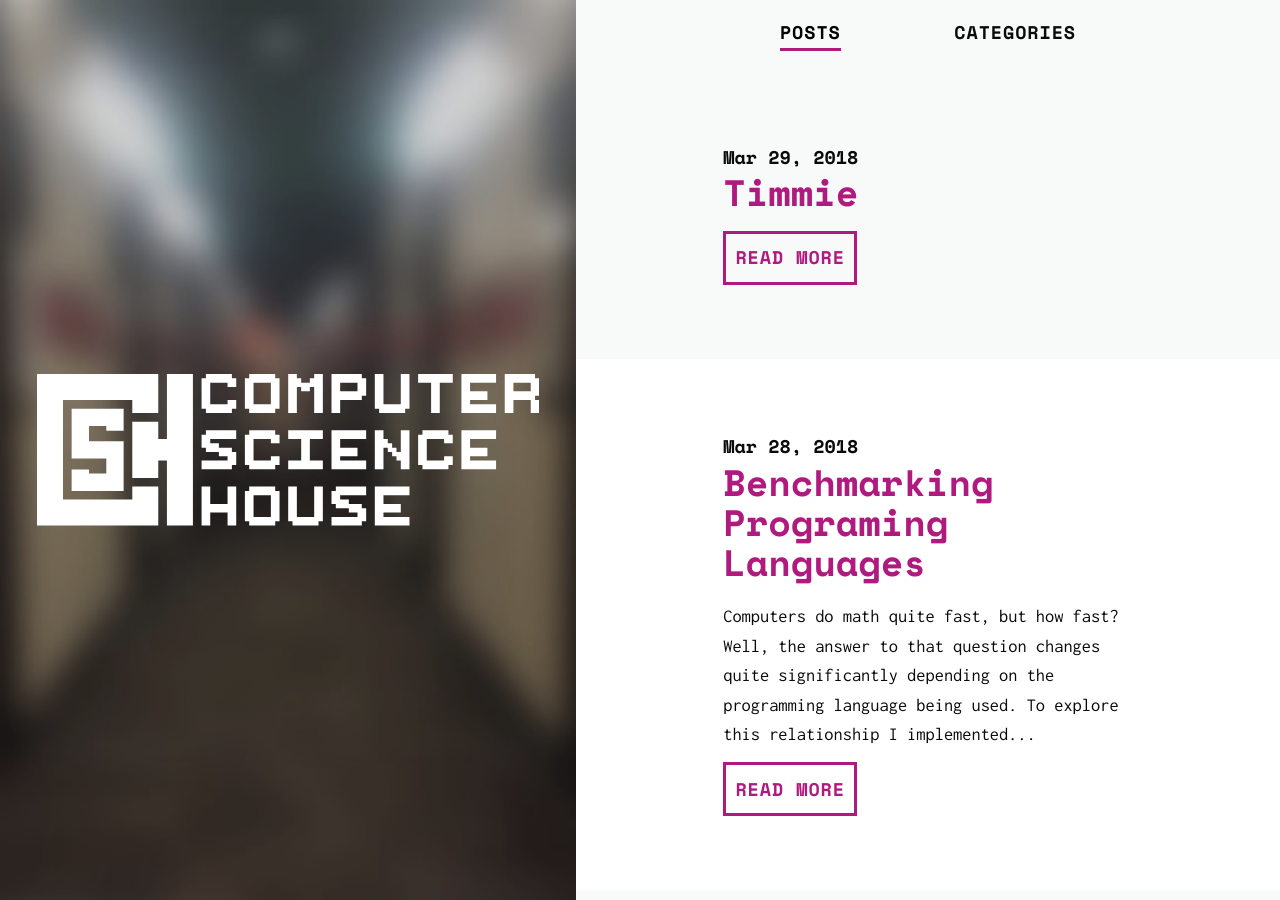
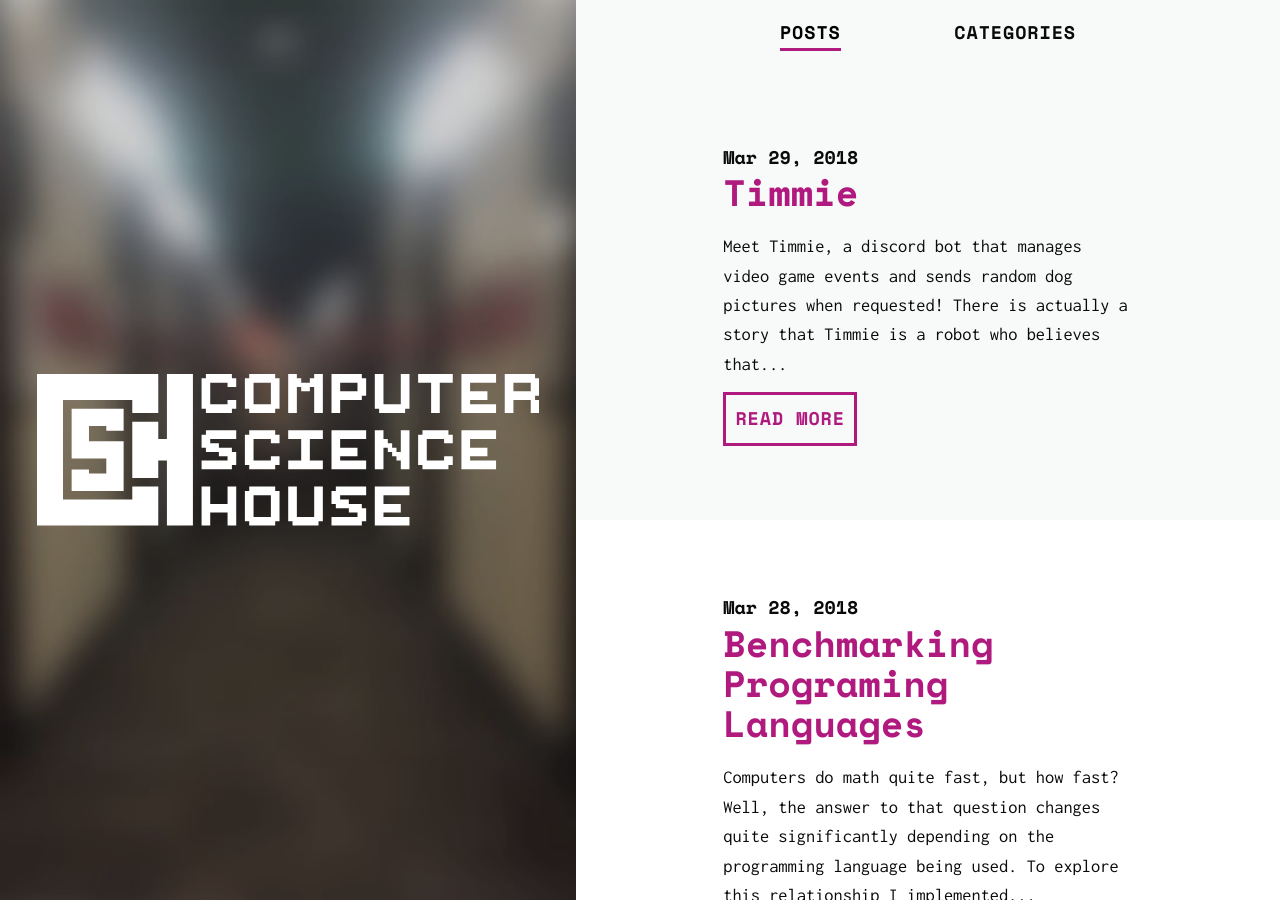
Before and after one commit to ComputerScienceHouse/blog, a Jekyll site: the page built from index.html, in a window 1280 px wide and 900 px high. Built offline with Jekyll 4.4.1, drawn with Linux system fonts in a browser that asks for light colours; nearby versions of some CDN libraries; the list of posts is cut into pages by our own code; some of the changed lines change nothing that is shown.

Commit message:
Update 2018-03-29-timmie.md

```diff
--- a/_posts/2018-03-29-timmie.md
+++ b/_posts/2018-03-29-timmie.md
@@ -15,3 +15,25 @@
   github: https://github.com/jxs2143
   linkedin: https://www.linkedin.com/in/joy-sangsrichan-390518150/
 ---
+
+Meet Timmie, a discord bot that manages video game events and sends random dog pictures when requested! There is actually a story that Timmie is a robot who believes that he is a knight, hence why he is seen wearing a full Medieval-style armor.
+
+#### What is Discord?
+Discord is an application that supports voice call, text chat, and screen-sharing designed for gaming communities. One of its features is the ability to add custom bots to the server such as welcome bots, music bots, and admistrator bots. With the API wrapper, Discord.py, created by a user on Github named Rapptz, anyone can design and create their own bots.
+
+#### What can Timmie do?
+Timmie's functions can be separated into four different categories: basic interactions, calculation, event management, and miscellaneous. You can view the full list of functions here on my Github page.
+
+##### Basic Interactions
+The way that Timmie gets user input is through the function on_message(message) that reads directly from the server. Then, the bot checks if the message object begins with specific words such as "!hello" before returning a response which is an instance of the Discord message class.
+
+##### Calculation
+All math commands follow the same input format { !command number operator number } ex. {!add 5 + 4}. The message is then parsed and splited into a list of Strings before doing the calculation. If the user enters an invalid command, Timmie will return an error message.
+
+##### Event Management
+Here, I used the Python class to create events, which are stored in a list in the bot file. In order to create a new event, the user must specify an event name, a description, the name of the game, and the maximum number of players. Once an event is created, any users can add/remove player, view all events, and remove an event from the list.
+
+##### Miscellaneous
+All miscellaneous commands follow the same input format { !command } ex. !dog. My favorite command in this category would be !dog, which returns a random photo of a dog from https://random.dog/. For that specific command, I used BeautifulSoup4 to look through the website html5 file and return the first image tag.
+
+The most challenging part of this project is to simply experiment with the Discord API wrapper since there is not many online tutorials, which require you to carefully read through the documentation and be creative with how you would approach the problem. Along the way, I have also picked up some new Python skills; for instance, using pip and BeautifulSoup4. Our Opcomm director, Steven Mirabito, has also showed me how to put the bot up on OpenShift so it is now running in my high school eSports club server. In the future, I plan to more adminstrator functions and a scoreboard to keep track of all the matches.
```
